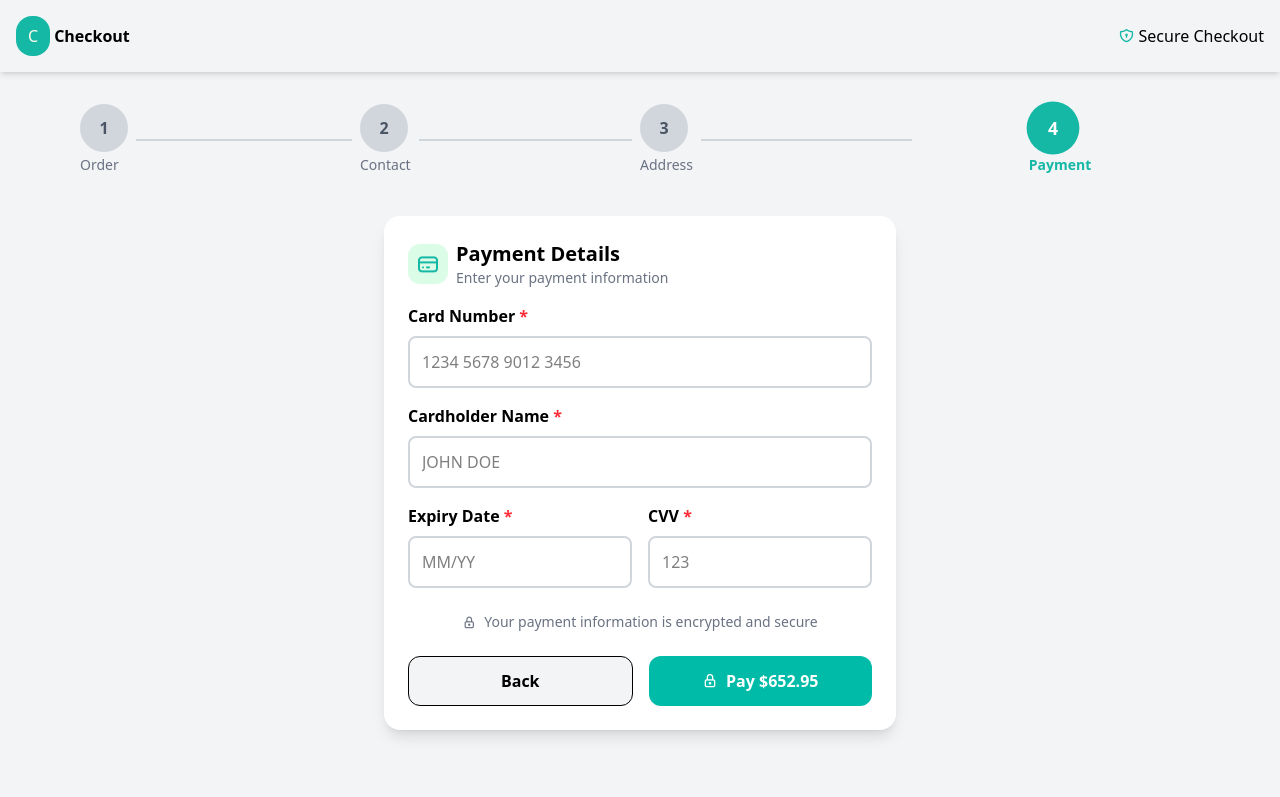
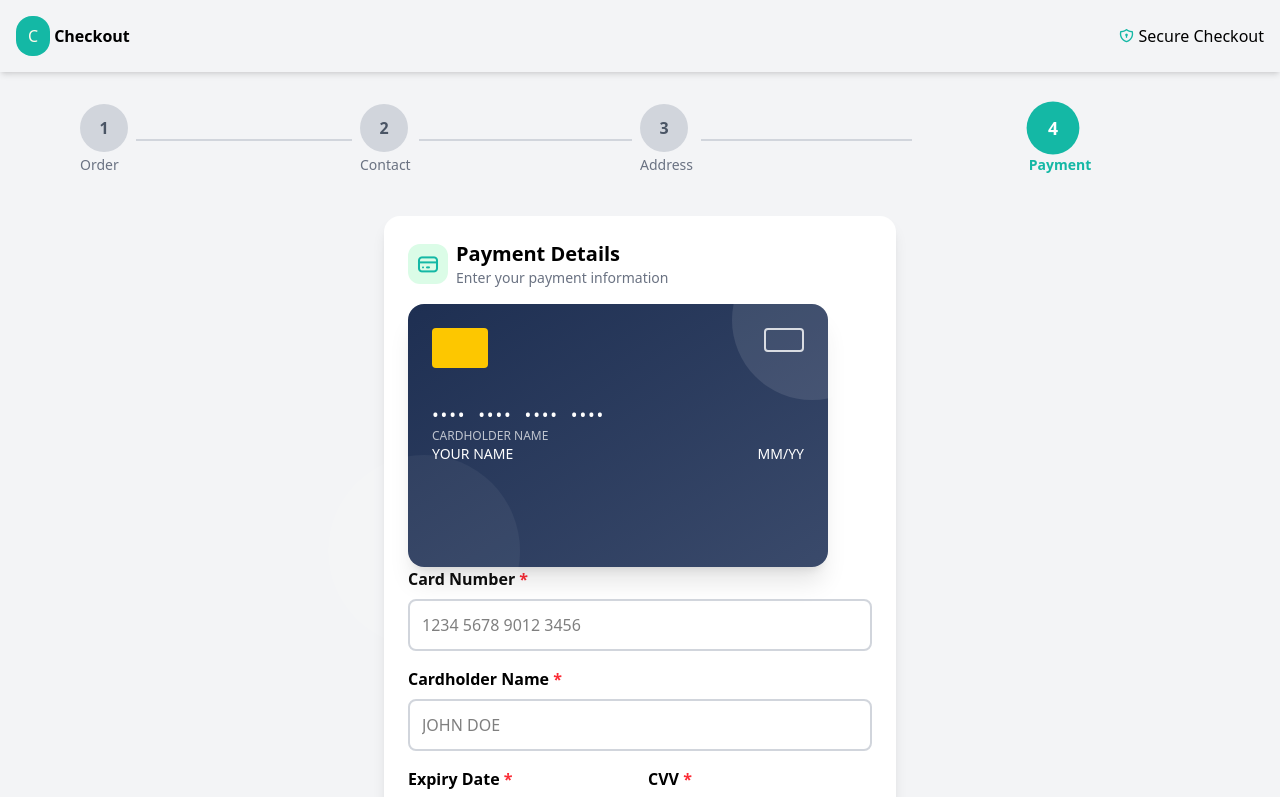
Before and after one commit to Hisham-AlAhmad/Checkout, a React (Vite) app: page /payment in a window 1280 px wide. Shown: the top 797 px of the page. Built offline with nearby package versions, Linux system fonts and the light colour scheme.

Commit message:
Adding CriditCard preview in payment

```diff
--- a/src/components/Payment/Payment.jsx
+++ b/src/components/Payment/Payment.jsx
@@ -1,5 +1,6 @@
 import { useState } from "react";
 import { Link, useNavigate } from "react-router-dom";
+import CreditCard from "./CreditCard";
 
 const Payment = () => {
     const navigate = useNavigate();
@@ -99,6 +100,10 @@ const Payment = () => {
                     <h1 className="font-bold text-xl">Payment Details</h1>
                     <p className="text-sm text-gray-500">Enter your payment information</p>
                 </div>
+            </div>
+
+            <div>
+                <CreditCard />
             </div>
 
             <form onSubmit={handleSubmit}>
```
